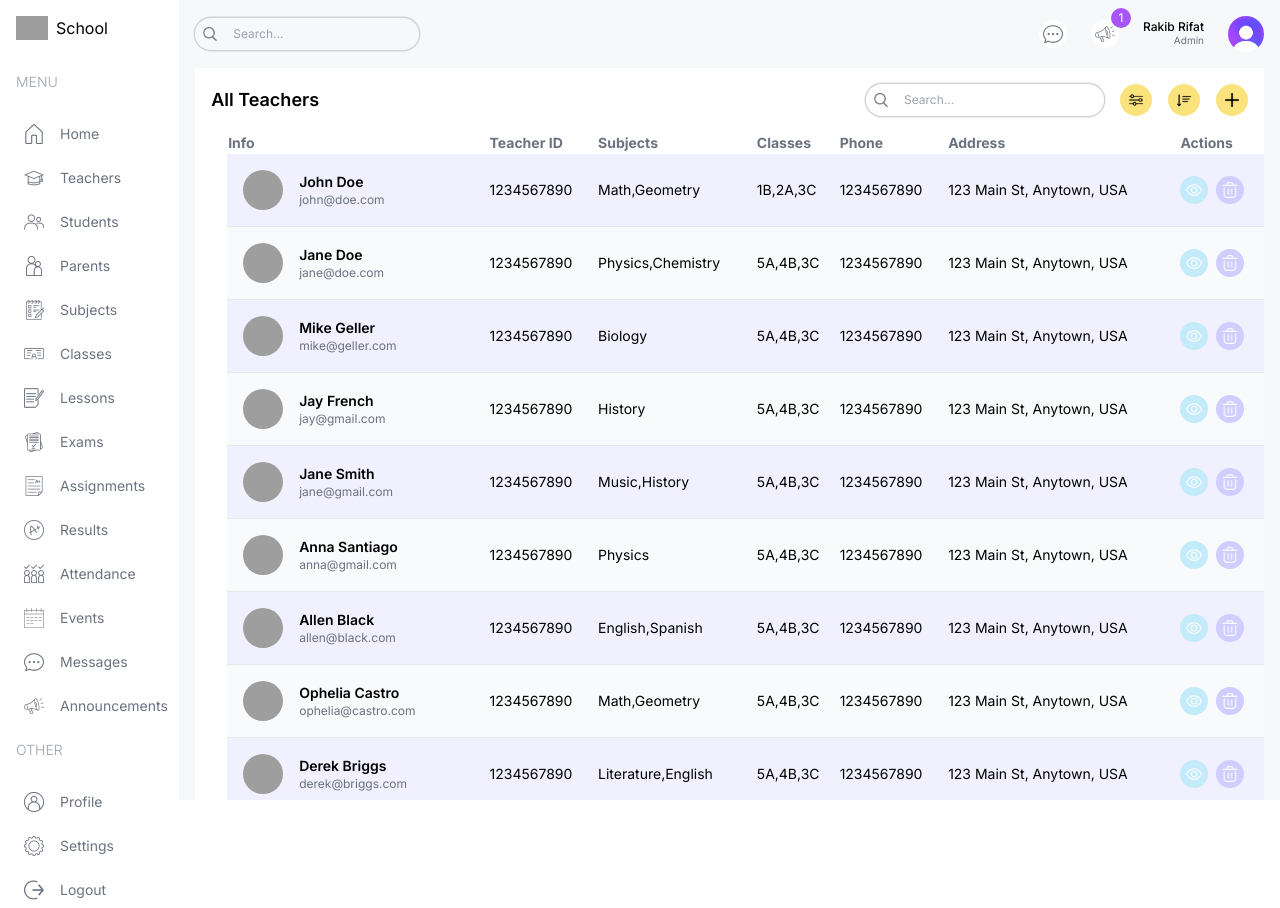
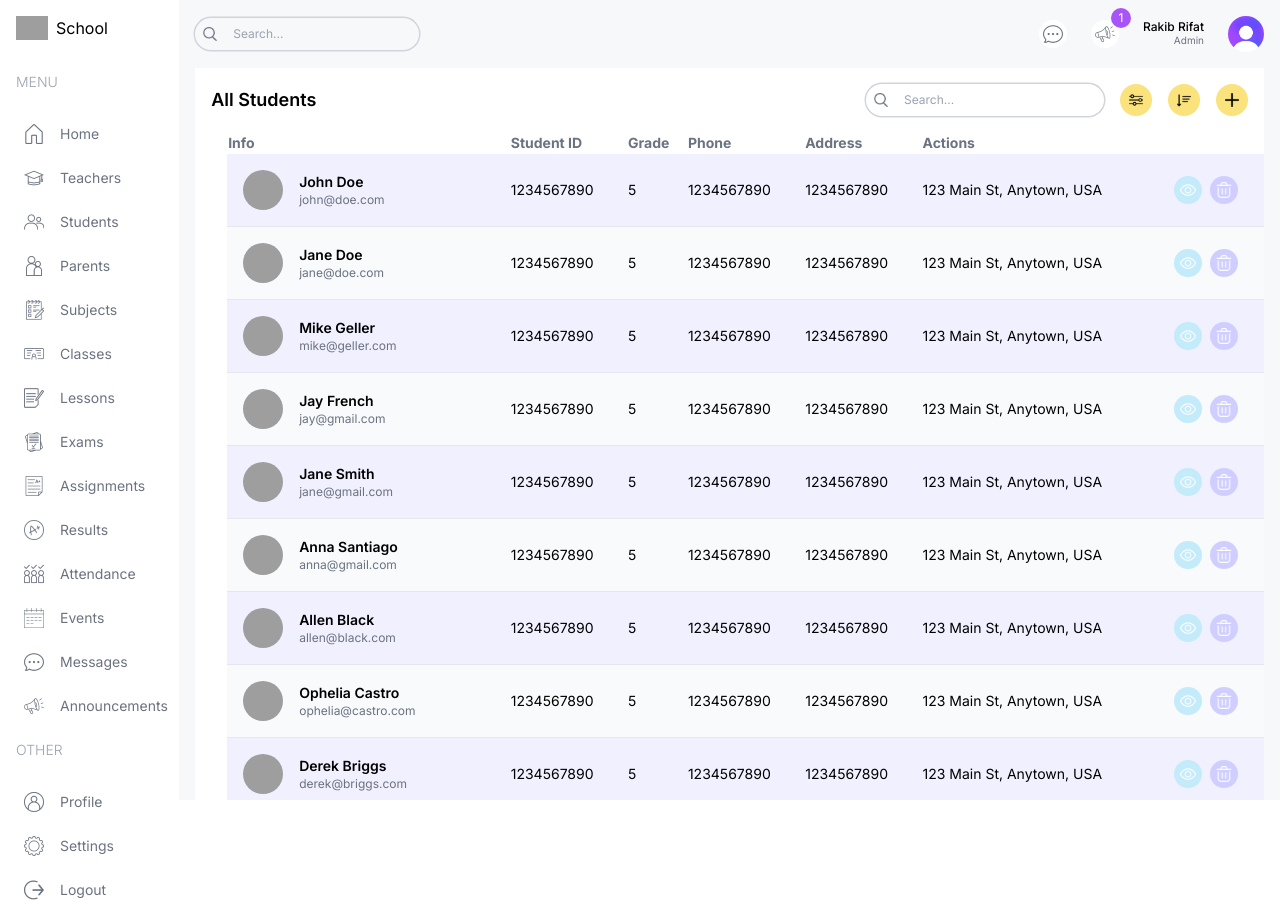
Before and after one commit to mdarrakibislamrifat/next-dashboard-ui, a Next.js app: page /list/students in a window 1280 px wide. Built offline with nearby package versions, Linux system fonts and the light colour scheme; grey boxes are pictures that could not be loaded.

Commit message:
Students list design just like teachers list

```diff
--- a/src/app/(dashboard)/list/students/page.tsx
+++ b/src/app/(dashboard)/list/students/page.tsx
@@ -1,20 +1,20 @@
 import Pagination from "@/components/Pagination";
 import Table from "@/components/Table";
 import TableSearch from "@/components/TableSearch";
-import { role, teachersData } from "@/lib/data";
+import { role, studentsData } from "@/lib/data";
 import Image from "next/image";
 import Link from "next/link";
 import React from "react";
 
-type Teacher = {
+type Student = {
   id: number;
-  teacherId: string;
+  studentId: string;
   name: string;
   email: string;
   photo: string;
-  phone: string;
-  subjects: string[];
-  classes: string[];
+  phone?: string;
+  grade: number;
+  class: string;
   address: string;
 };
 
@@ -24,20 +24,16 @@
     accessor: "info",
   },
   {
-    header: "Teacher ID",
-    accessor: "teacherId",
+    header: "Student ID",
+    accessor: "studentId",
     className: "hidden md:table-cell",
   },
   {
-    header: "Subjects",
-    accessor: "subjects",
+    header: "Grade",
+    accessor: "grade",
     className: "hidden md:table-cell",
   },
-  {
-    header: "Classes",
-    accessor: "classes",
-    className: "hidden md:table-cell",
-  },
+
   {
     header: "Phone",
     accessor: "phone",
@@ -55,7 +51,7 @@
 ];
 
 const StudentListPage = () => {
-  const renderRow = (item: Teacher) => (
+  const renderRow = (item: Student) => (
     <tr
       key={item.id}
       className="border-b border-gray-200 even:bg-slate-50 text-sm hover: bg-rifatPurpleLight"
@@ -73,9 +69,9 @@
           <p className="text-xs text-gray-500">{item?.email}</p>
         </div>
       </td>
-      <td className="hidden md:table-cell">{item.teacherId}</td>
-      <td className="hidden md:table-cell">{item.subjects.join(",")}</td>
-      <td className="hidden md:table-cell">{item.classes.join(",")}</td>
+      <td className="hidden md:table-cell">{item.studentId}</td>
+      <td className="hidden md:table-cell">{item.grade}</td>
+      <td className="hidden md:table-cell">{item.phone}</td>
       <td className="hidden md:table-cell">{item.phone}</td>
       <td className="hidden md:table-cell">{item.address}</td>
       <td>
@@ -99,7 +95,7 @@
     <div className="bg-white p-4 m-4 mt-0">
       {/* TOP */}
       <div className="flex items-center justify-between">
-        <h1 className="hidden md:block text-lg font-semibold">All Teachers</h1>
+        <h1 className="hidden md:block text-lg font-semibold">All Students</h1>
         <div className="flex flex-col md:flex-row items-center gap-4 w-full md:w-auto">
           <TableSearch />
           <div className="flex items-center gap-4 self-end">
@@ -109,14 +105,16 @@
             <button className="w-8 h-8 flex items-center justify-center rounded-full bg-rifatYellow">
               <Image src="/sort.png" alt="" width={14} height={14} />
             </button>
-            <button className="w-8 h-8 flex items-center justify-center rounded-full bg-rifatYellow">
-              <Image src="/plus.png" alt="" width={14} height={14} />
-            </button>
+            {role === "admin" && (
+              <button className="w-8 h-8 flex items-center justify-center rounded-full bg-rifatYellow">
+                <Image src="/plus.png" alt="" width={14} height={14} />
+              </button>
+            )}
           </div>
         </div>
       </div>
       {/* List*/}
-      <Table columns={columns} renderRow={renderRow} data={teachersData} />
+      <Table columns={columns} renderRow={renderRow} data={studentsData} />
       {/* Pagination */}
       <Pagination />
     </div>
--- a/src/app/(dashboard)/list/teachers/page.tsx
+++ b/src/app/(dashboard)/list/teachers/page.tsx
@@ -109,9 +109,11 @@
             <button className="w-8 h-8 flex items-center justify-center rounded-full bg-rifatYellow">
               <Image src="/sort.png" alt="" width={14} height={14} />
             </button>
-            <button className="w-8 h-8 flex items-center justify-center rounded-full bg-rifatYellow">
-              <Image src="/plus.png" alt="" width={14} height={14} />
-            </button>
+            {role === "admin" && (
+              <button className="w-8 h-8 flex items-center justify-center rounded-full bg-rifatYellow">
+                <Image src="/plus.png" alt="" width={14} height={14} />
+              </button>
+            )}
           </div>
         </div>
       </div>
```
